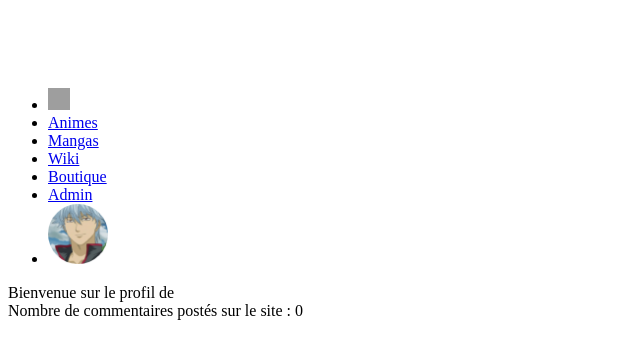
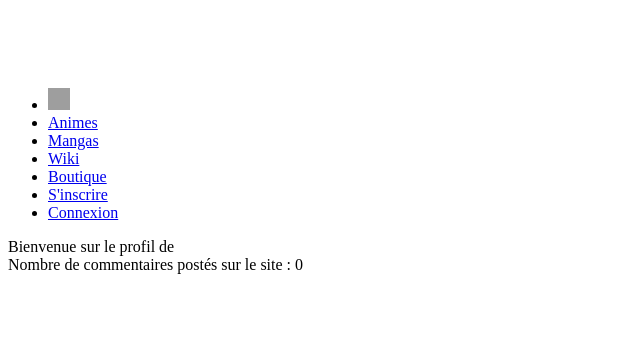
Before and after one commit to Zekarant/Mangas-Fan-V8, a Symfony app: template templates/user/index.html.twig in a window 1280 px wide. Shown: the top 359 px of the page, without its empty margins (0-640 px from the left). Run offline with Twig, Linux system fonts and the light colour scheme; the template is opened without the code that fills it, so the values that code supplies are empty; some libraries are stand-ins or nearby versions; grey boxes are pictures that could not be loaded.

Commit message:
Added login / registration system as well as conditions on comments and navigation bar

```diff
--- a/templates/base_without_banner.html.twig
+++ b/templates/base_without_banner.html.twig
@@ -43,12 +43,28 @@
                             <li>
                                 <a href="#">Boutique</a>
                             </li>
-                            <li>
-                                <a href="{{ path('admin') }}">Admin</a>
-                            </li>
-                            <li>
-                                <img src="https://www.mangasfan.fr/v8/images/compte.png" alt="Logo de Mangas'Fan" width="60" height="60" />
-                            </li>
+                            {% if app.user %}
+                                <li>
+                                    <a href="{{ path('admin') }}">Admin</a>
+                                </li>
+                                <li>
+                                    <span style="color: red;">{{ app.user.username}}</span>
+                                </li>
+                                <li>
+                                    <a href="{{ path('app_logout') }}">Déconnexion</a>
+                                </li>
+                                <li>
+                                    <img src="https://www.mangasfan.fr/v8/images/compte.png" alt="Logo de Mangas'Fan" width="60"
+                                    height="60"/>
+                                </li>
+                            {% else %}
+                                <li>
+                                    <a href="{{ path('app_register') }}">S'inscrire</a>
+                                </li>
+                                <li>
+                                    <a href="{{ path('app_login') }}">Connexion</a>
+                                </li>
+                            {% endif %}
                         </ul>
                     </div>
                 </div>
```
